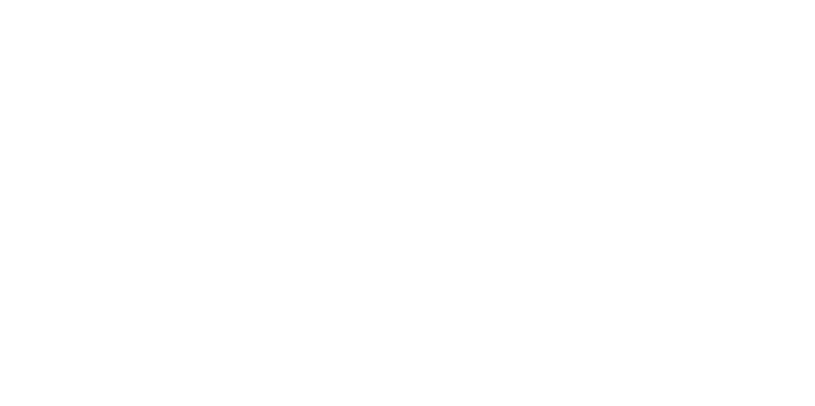
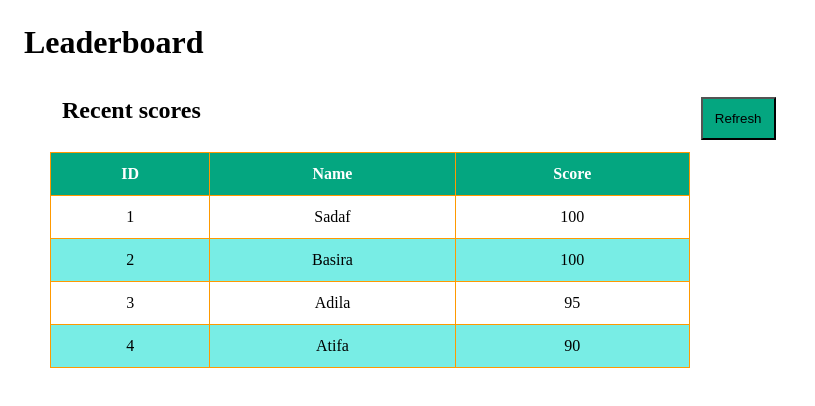
Before and after one commit to sadaf-Daneshgar/Leaderboard, a website built with webpack: page src/index.html in a window 1280 px wide. Shown: the whole page, without its empty margins (0-815 px from the left). Built offline with nearby package versions, Linux system fonts and the light colour scheme.

Commit message:
Fix linter error

```diff
--- a/src/index.html
+++ b/src/index.html
@@ -7,5 +7,43 @@
     <title>Leaderboard</title>
   </head>
   <body>
+    <header>
+      <h1>Leaderboard</h1>
+    </header>
+    <main>
+      <section class="main-section">
+        <div class="recent">
+          <h2>Recent scores</h2>
+          <button type="button" class="btn-ref">Refresh</button>
+        </div>
+       <table class="table">
+        <tr>
+          <th>ID</th>
+          <th>Name</th>
+          <th>Score</th>
+        </tr>
+        <tr>
+          <td>1</td>
+          <td>Sadaf</td>
+          <td>100</td>
+        </tr>
+        <tr>
+          <td>2</td>
+          <td>Basira</td>
+          <td>100</td>
+        </tr>
+        <tr>
+          <td>3</td>
+          <td>Adila</td>
+          <td>95</td>
+        </tr>
+        <tr>
+          <td>4</td>
+          <td>Atifa</td>
+          <td>90</td>
+        </tr>
+       </table>
+      </section>
+    </main>
   </body>
 </html>
--- a/src/style.css
+++ b/src/style.css
@@ -3,3 +3,52 @@
   padding: 0;
   margin: 0;
 }
+
+body {
+  background-color: white;
+}
+
+h1 {
+  padding: 24px;
+}
+
+.recent {
+  display: flex;
+  margin-left: 50px;
+  padding: 12px;
+}
+
+.btn-ref {
+  margin-left: 500px;
+  padding: 12px;
+  background-color: #04a680;
+}
+
+.btn-ref:hover {
+  background-color: #0490a6;
+}
+
+.table {
+  width: 50%;
+  border: 1px solid black;
+  border-collapse: collapse;
+  margin-left: 50px;
+}
+
+.table th {
+  border: 1px solid rgb(255, 153, 0);
+  background: #04a680;
+  color: white;
+  padding: 12px;
+}
+
+.table td {
+  align-items: center;
+  text-align: center;
+  border: 1px solid rgb(255, 153, 0);
+  padding: 12px;
+}
+
+.table tr:nth-child(odd){background-color: #78ede5;}
+
+.table tr:hover {background-color: #ddd;}
```
Also changed, not shown: .github/workflows/linters.yml.
